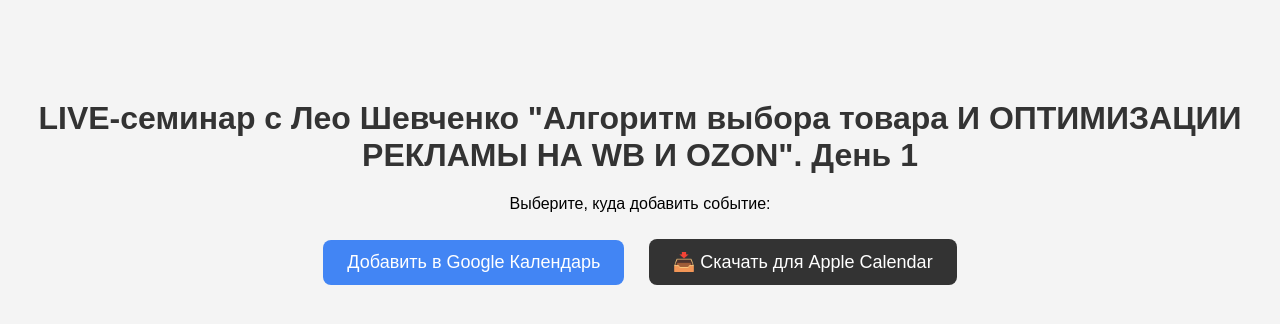
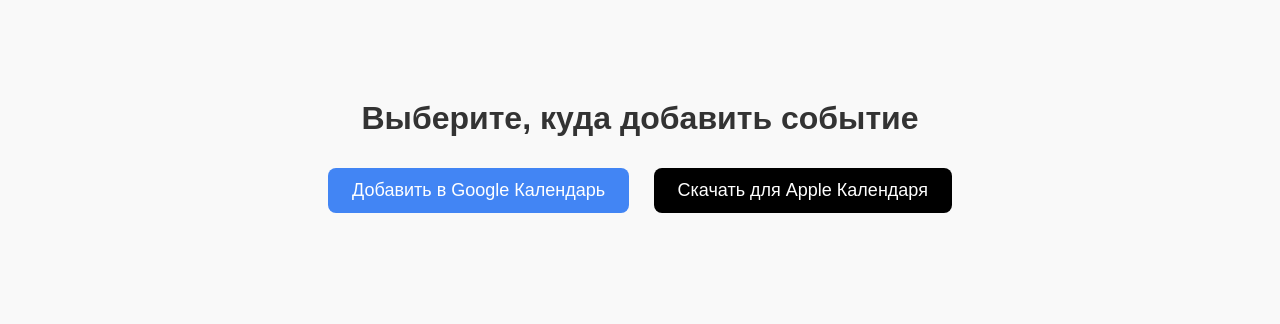
Before and after one commit to Merkatys/web_algorithm1, a plain HTML site: page index.html in a window 1280 px wide. Drawn offline with Linux system fonts and the light colour scheme.

Commit message:
Add files via upload

```diff
--- a/index.html
+++ b/index.html
@@ -2,17 +2,16 @@
 <html lang="ru">
 <head>
   <meta charset="UTF-8">
-  <title>LIVE-семинар с Лео Шевченко "Алгоритм выбора товара И ОПТИМИЗАЦИИ РЕКЛАМЫ НА WB И OZON". День 1</title>
+  <title>Добавить в календарь</title>
   <style>
     body {
       font-family: sans-serif;
       text-align: center;
       margin-top: 100px;
-      background: #f4f4f4;
+      background: #f9f9f9;
     }
     h1 {
       color: #333;
-      padding: 0 20px;
     }
     .button {
       font-size: 18px;
@@ -23,28 +22,20 @@
       cursor: pointer;
       text-decoration: none;
       display: inline-block;
-      transition: background 0.3s ease;
     }
     .google {
       background-color: #4285F4;
       color: white;
     }
-    .google:hover {
-      background-color: #3367D6;
-    }
     .apple {
-      background-color: #333;
+      background-color: #000;
       color: white;
-    }
-    .apple:hover {
-      background-color: #000;
     }
   </style>
 </head>
 <body>
-  <h1>LIVE-семинар с Лео Шевченко "Алгоритм выбора товара И ОПТИМИЗАЦИИ РЕКЛАМЫ НА WB И OZON". День 1</h1>
-  <p>Выберите, куда добавить событие:</p>
-  <a class="button google" href="https://calendar.google.com/calendar/render?action=TEMPLATE&text=LIVE-семинар+с+Лео+Шевченко+"Алгоритм+выбора+товара+И+ОПТИМИЗАЦИИ+РЕКЛАМЫ+НА+WB+И+OZON".+День+1&dates=20250726T080000Z/20250726T110000Z&details=Не+пропусти!+Ссылка+на+эфир+http://smsc.ru/?a62rw2o" target="_blank">Добавить в Google Календарь</a>
-  <a class="button apple" href="leo_seminar_apple.ics" download>📥 Скачать для Apple Calendar</a>
+  <h1>Выберите, куда добавить событие</h1>
+  <a class="button google" href="https://calendar.google.com/calendar/render?action=TEMPLATE&text=LIVE-семинар+с+Лео+Шевченко.+День+1&dates=20250726T080000Z/20250726T110000Z&details=Не+пропусти!+Ссылка+на+эфир+http://smsc.ru/?a62rw2o&location=http://smsc.ru/?a62rw2o" target="_blank">Добавить в Google Календарь</a>
+  <a class="button apple" href="leo_apple.ics" download>Скачать для Apple Календаря</a>
 </body>
 </html>
```
